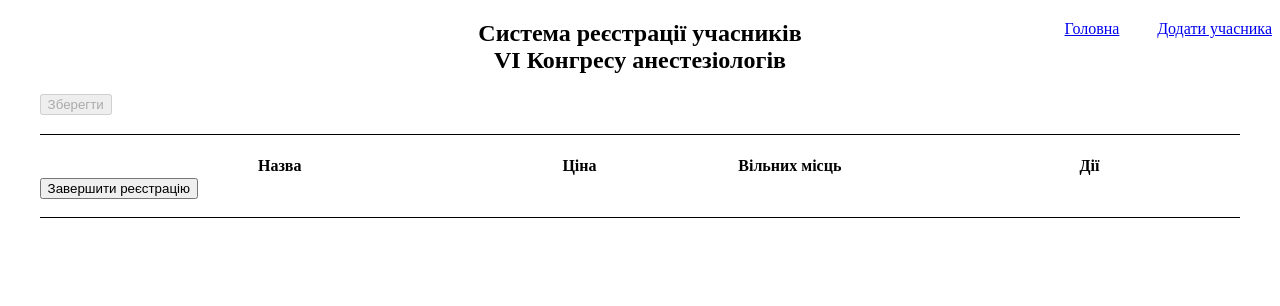
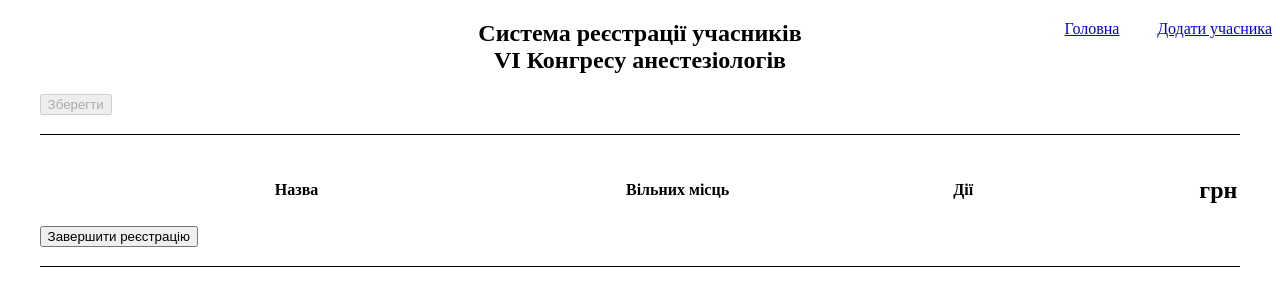
Before and after one commit to orestv/congress_attendees, a Flask app: template templates/attendee.html in a window 1280 px wide. Shown: the top 306 px of the page. Run offline with Flask 2, Linux system fonts and the light colour scheme; the template is opened without the code that fills it, so the values that code supplies are empty; parts of the project's set-up code (start-up, migrations or seed data) failed here and were passed over.

Commit message:
Attendee edit page now shows dynamic total pricing instead of separate event prices

```diff
--- a/static/attendee.css
+++ b/static/attendee.css
@@ -1,5 +1,11 @@
 .attendeeEditorTable input[type=text],input[type=tel] {
 	width: 8cm;
+}
+.attendeeEditorTable {
+	border-collapse: collapse;
+}
+#tbEvents td {
+	border-bottom: 1px solid black;
 }
 
 .attendeeEditorBlock {
--- a/templates/attendee.html
+++ b/templates/attendee.html
@@ -79,12 +79,19 @@
 	</div>
 	<div style="clear:both"></div>
 	<div class="attendeeEditorBlock" id="dvEvents">
-		<table class="attendeeEditorTable">
+		<table style="width: 100%">
+			<colgroup>
+				<col></col>
+				<col style="width: 3cm"></col>
+			</colgroup>
+			<tbody>
+				<tr>
+					<td>
+						<table class="attendeeEditorTable" style="width: 100%">
 							<thead>
 								<tr>
 									<th width="40%">Назва</th>
-					<th width="10%">Ціна</th>
-					<th width="25%">Вільних місць</th>
+									<th width="20%">Вільних місць</th>
 									<th width="25%">Дії</th>
 								</tr>
 							</thead>
@@ -95,9 +102,6 @@
 											<label for="{{event._id}}">{{event.caption}}</label>
 										</td>
 										<td style="text-align: center">
-							{{ event_price(event) }}
-						</td>
-						<td style="text-align: center">
 											{{ event_places(event) }}
 										</td>
 										<td style="text-align: center">
@@ -105,6 +109,15 @@
 										</td>
 									</tr>
 								{% endfor %}
+							</tbody>
+						</table>
+					</td>
+					<td style="text-align: right">
+						<h2>
+							<span id="spTotalPrice"></span> грн
+						</h2>
+					</td>
+				</tr>
 			</tbody>
 		</table>
 		<input type="button" id="btnFinishRegistration" value="Завершити реєстрацію">
```
Also changed, not shown: static/attendee.js (+29 -14 lines), 1 other file. Lines whose indentation alone changed are shown as unchanged.
